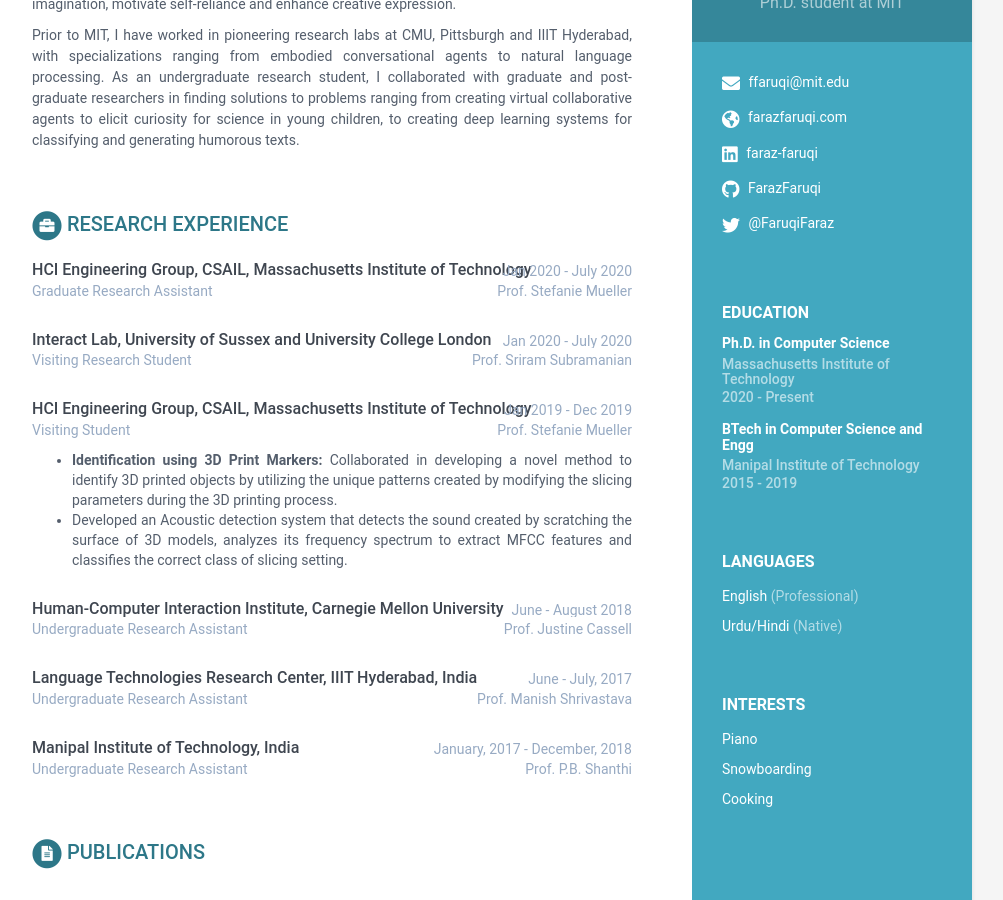
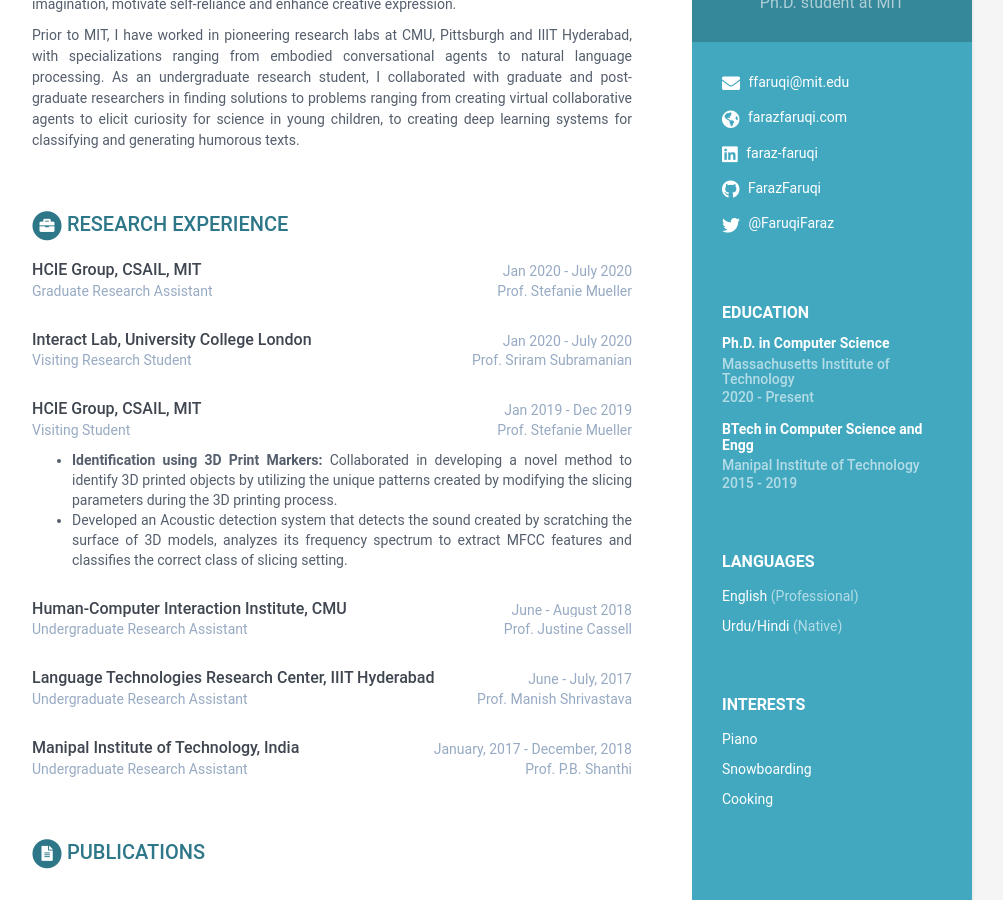
Before and after one commit to FarazFaruqi/FarazFaruqi.github.io, a Jekyll site: the page built from index.html, in a window 1280 px wide and 900 px high, scrolled down 230 px. Shown: the whole window, without its empty margins (168-1171 px from the left). Built offline with Jekyll 4.4.1, drawn with Linux system fonts in a browser that asks for light colours.

Commit message:
Update data.yml

```diff
--- a/_data/data.yml
+++ b/_data/data.yml
@@ -72,14 +72,14 @@
 - role: Graduate Research Assistant
   title: Research Experience
   time: Jan 2020 - July 2020
-  company: HCI Engineering Group, CSAIL, Massachusetts Institute of Technology
+  company: HCIE Group, CSAIL, MIT
   advisor: Prof. Stefanie Mueller
   details: |
 
 - role: Visiting Research Student
   title: Research Experience
   time: Jan 2020 - July 2020
-  company: Interact Lab, University of Sussex and University College London
+  company: Interact Lab, University College London
   advisor: Prof. Sriram Subramanian
   details: |
 #details: |
@@ -91,7 +91,7 @@
 - role: Visiting Student
   title: Research Experience
   time: Jan 2019 - Dec 2019
-  company: HCI Engineering Group, CSAIL, Massachusetts Institute of Technology
+  company: HCIE Group, CSAIL, MIT
   advisor: Prof. Stefanie Mueller
   details: |
           - **Identification using 3D Print Markers:** Collaborated in developing a novel method to identify 3D printed objects
@@ -101,7 +101,7 @@
 
 - role: Undergraduate Research Assistant
   time: June - August 2018
-  company: Human-Computer Interaction Institute, Carnegie Mellon University
+  company: Human-Computer Interaction Institute, CMU
   advisor: Prof. Justine Cassell
   details: |
 #          - **Sensing Curiosity in Play and Responding:** Developed an intelligent virtual child as a peer collaborator to study
@@ -113,7 +113,7 @@
 
 - role: Undergraduate Research Assistant
   time: June - July, 2017
-  company: Language Technologies Research Center, IIIT Hyderabad, India
+  company: Language Technologies Research Center, IIIT Hyderabad
   advisor: Prof. Manish Shrivastava
   details: |
 #          - **Semantic Analysis of Humor in English Language:** Created a dataset of 800,000 humor and non-humor sentences extracted
```
